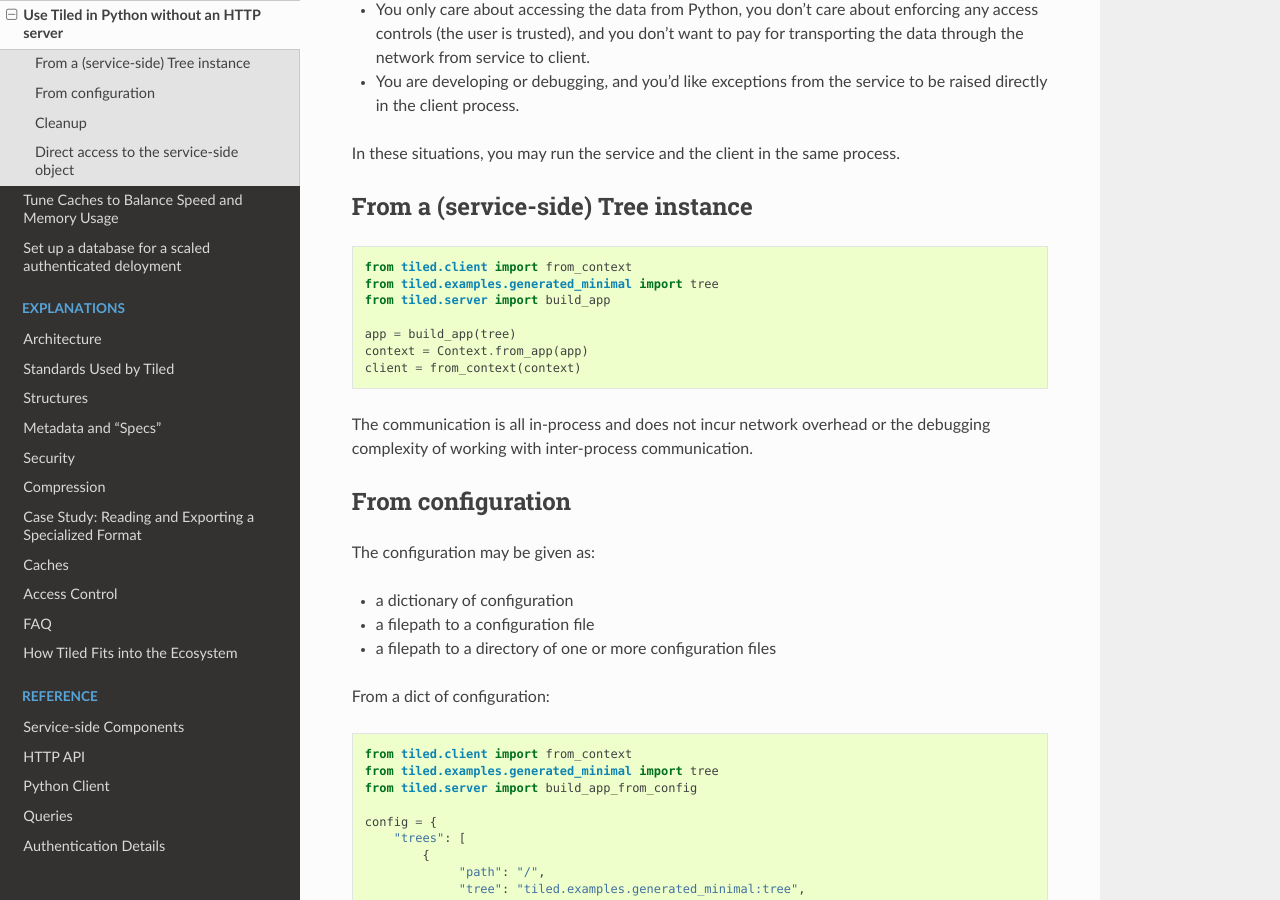
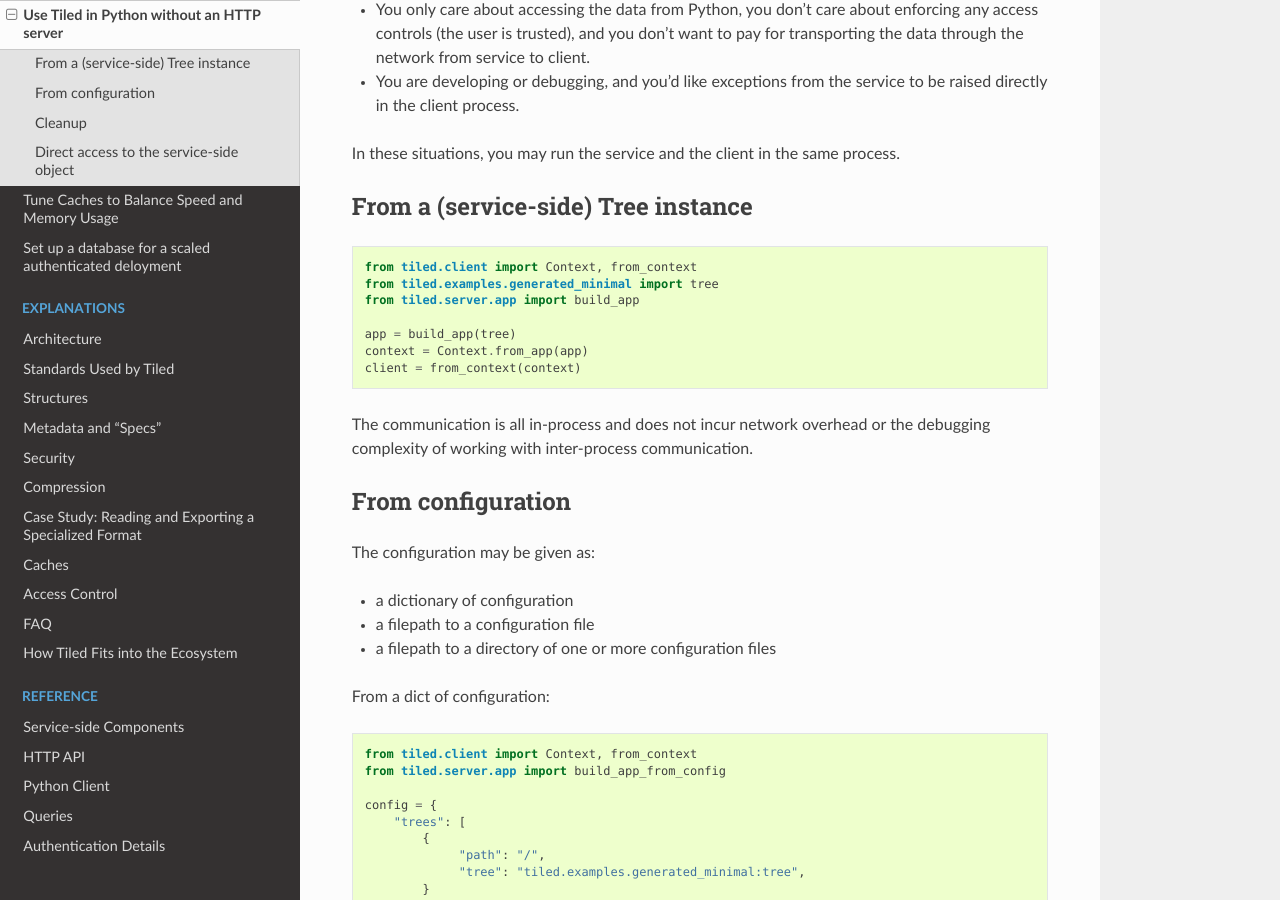
Before and after one commit to bluesky/tiled, a Sphinx documentation site: the page built from docs/source/how-to/direct-client.md, in a window 1280 px wide and 900 px high, scrolled down 258 px. Built offline with Sphinx 7.4.7 and the Read the Docs theme 2.0.0, drawn with Linux system fonts in a browser that asks for light colours; pages that are not in the unit, such as notebooks, are missing from menus; the version number could not be read and is left out.

Commit message:
DOC update the imports in the examples

````diff
--- a/docs/source/how-to/direct-client.md
+++ b/docs/source/how-to/direct-client.md
@@ -15,9 +15,9 @@ In these situations, you may run the service and the client in the same process.
 ## From a (service-side) Tree instance
 
 ```py
-from tiled.client import from_context
+from tiled.client import Context, from_context
 from tiled.examples.generated_minimal import tree
-from tiled.server import build_app
+from tiled.server.app import build_app
 
 app = build_app(tree)
 context = Context.from_app(app)
@@ -38,9 +38,8 @@ The configuration may be given as:
 From a dict of configuration:
 
 ```py
-from tiled.client import from_context
-from tiled.examples.generated_minimal import tree
-from tiled.server import build_app_from_config
+from tiled.client import Context, from_context
+from tiled.server.app import build_app_from_config
 
 config = {
     "trees": [
````
